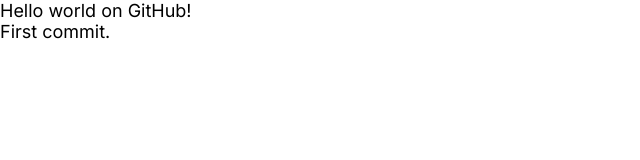
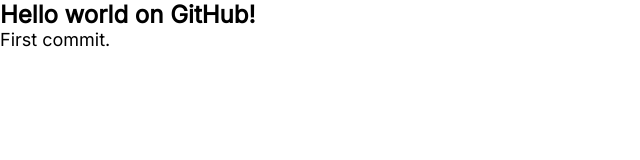
Before and after one commit to klevtcov/hello-world, a plain HTML site: page index.html in a window 1280 px wide. Shown: the whole page, without its empty margins (0-640 px from the left). Drawn offline with Linux system fonts and the light colour scheme.

Commit message:
h1 added

```diff
--- a/index.html
+++ b/index.html
@@ -8,7 +8,7 @@
     <title>Hello world!</title>
 </head>
 <body>
-    <p>Hello world on GitHub!</p>
+    <h1>Hello world on GitHub!</h1>
     <p>First commit.</p>
 </body>
 </html>
--- a/styles.css
+++ b/styles.css
@@ -7,3 +7,6 @@
     font-size: 18px;
     font-family: 'Inter', sans-serif;
 }
+h1 {
+    font-size: 24px;
+}
```
